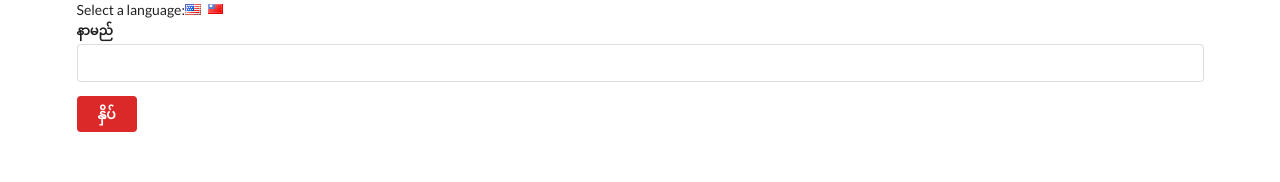
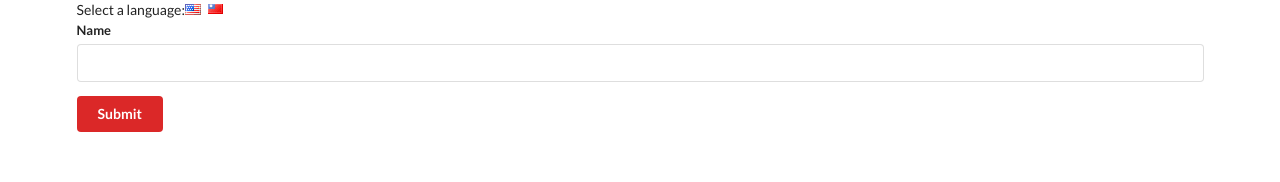
Before and after one commit to ypa/translate, a React (Create React App) app: page / in a window 1280 px wide. Shown: the top 182 px of the page. Built offline with nearby package versions, Linux system fonts and the light colour scheme.

Commit message:
Refactor (grand)children components to use LanguageContext

```diff
--- a/src/components/Button.js
+++ b/src/components/Button.js
@@ -4,15 +4,15 @@
 
 class Button extends React.Component {
 
-  renderSubmit(value) {
-    return value === 'english' ? 'Submit' : 'နှိပ်';
+  renderSubmit(language) {
+    return language === 'english' ? 'Submit' : 'နှိပ်';
   }
 
   renderButton(color) {
     return (
       <button className={`ui button ${color}`}>
         <LanguageContext.Consumer>
-          {(value) => this.renderSubmit(value)}
+          {({ language }) => this.renderSubmit(language)}
         </LanguageContext.Consumer>
       </button>
     );
--- a/src/components/Field.js
+++ b/src/components/Field.js
@@ -5,7 +5,7 @@
   static contextType = LanguageContext;
 
   render() {
-    const text = this.context === 'english' ? 'Name': 'နာမည်';
+    const text = this.context.language === 'english' ? 'Name': 'နာမည်';
 
     return (
       <div className="ui field">
--- a/src/components/LanguageSelector.js
+++ b/src/components/LanguageSelector.js
@@ -1,12 +1,15 @@
 import React from 'react';
+import LanguageContext from '../contexts/LanguageContext';
 
 class LanguageSelector extends React.Component {
+  static contextType = LanguageContext;
+
   render() {
     return (
       <div>
         Select a language:
-        <i className="flag us" onClick={() => this.props.onLanguageChange('english')} />
-        <i className="flag mm" onClick={() => this.props.onLanguageChange('myanmar')} />
+        <i className="flag us" onClick={() => this.context.onLanguageChange('english')} />
+        <i className="flag mm" onClick={() => this.context.onLanguageChange('myanmar')} />
       </div>
     );
   }
```
